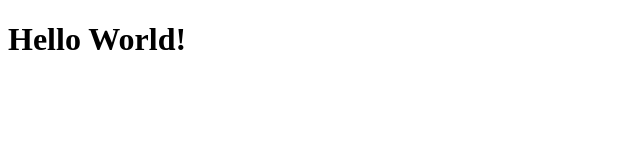
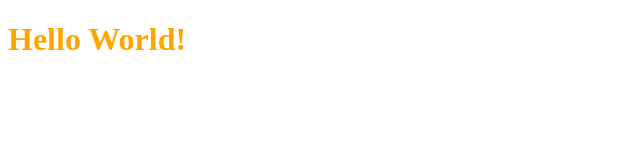
Before and after one commit to dhyey63/dhyey63.github.io, a plain HTML site: page index.html in a window 1280 px wide. Shown: the whole page, without its empty margins (0-640 px from the left). Drawn offline with Linux system fonts and the light colour scheme.

Commit message:
Update index.html

```diff
--- a/index.html
+++ b/index.html
@@ -4,6 +4,6 @@
 <title>Dhyey's Website</title>
 </head>
 <body>
-<h1>Hello World!</h1>
+<h1 style="color:orange;">Hello World!</h1>
 </body>
 </html>
```
